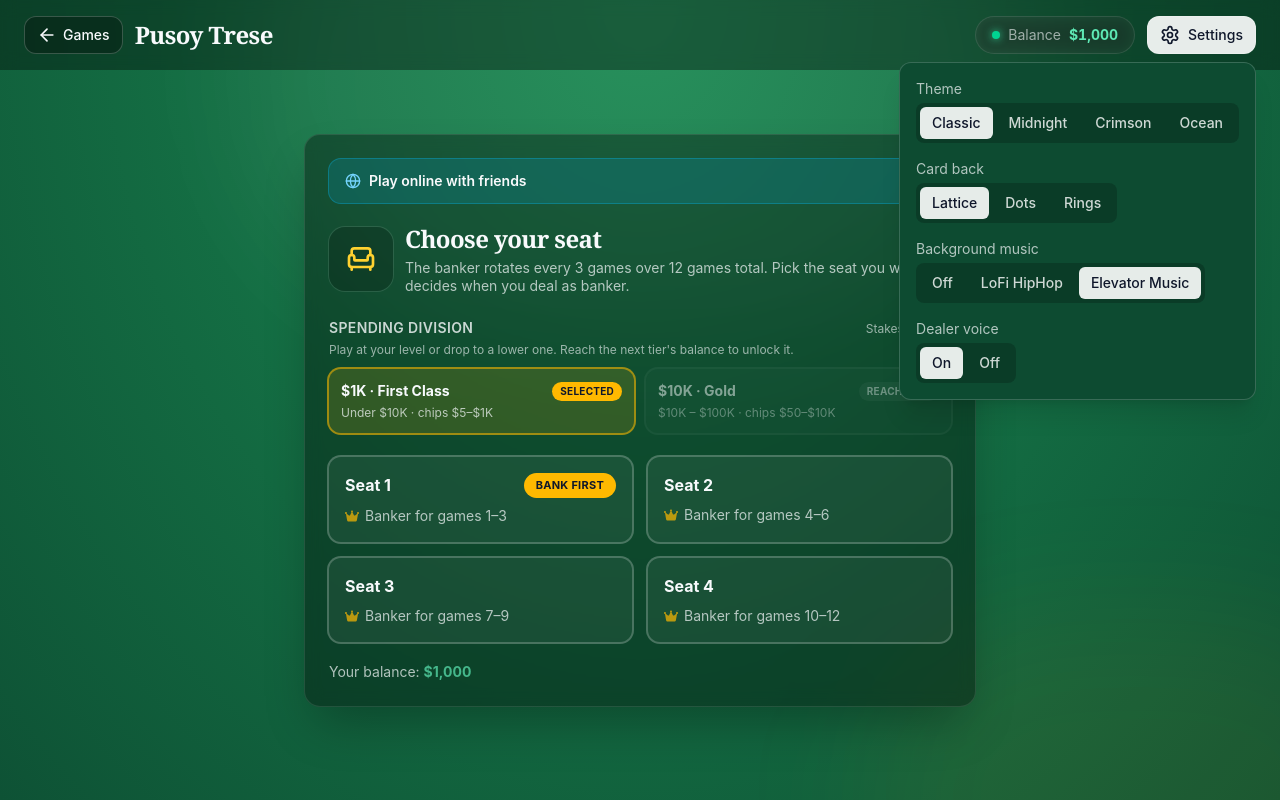
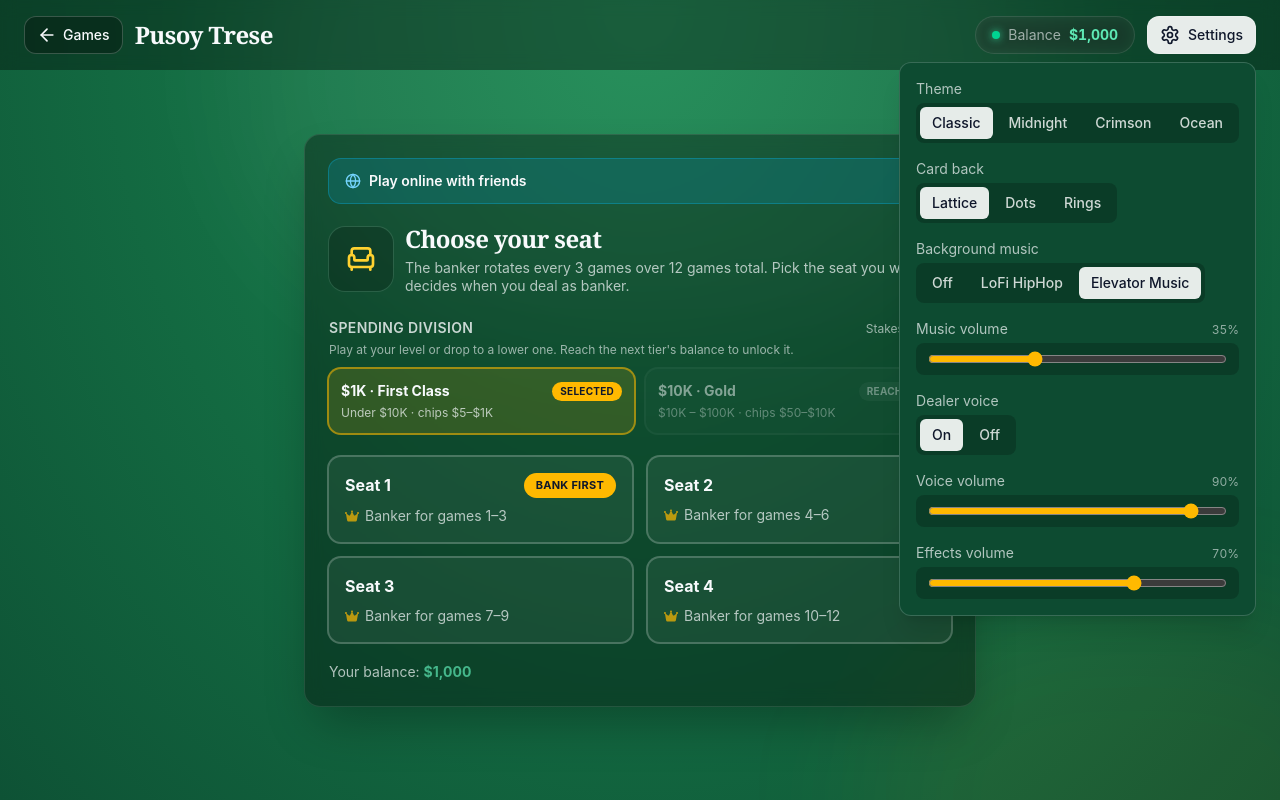
Before and after one commit to MarkAlfred95/card-games, a React (Vite) app: page /games/pusoy-trese in a window 1280 px wide. Both pictures are taken after a click on the button "Settings". Built offline with nearby package versions, Linux system fonts and the light colour scheme.

Commit message:
feat: added sfx to the pusoy trese game

```diff
--- a/src/components/game/pusoy-trese/Header.tsx
+++ b/src/components/game/pusoy-trese/Header.tsx
@@ -8,6 +8,14 @@ import type { MusicKey } from "../../../music";
 import type { VoiceKey } from "../../../voice";
 import SettingsMenu from "./SettingsMenu";
 import Picker from "./Picker";
+import Slider from "./Slider";
+
+// Per-channel audio levels (0..1).
+export interface AudioLevels {
+	music: number;
+	voice: number;
+	sfx: number;
+}
 
 interface HeaderProps {
 	theme: ThemeKey;
@@ -26,6 +34,9 @@ interface HeaderProps {
 	// Dealer voice toggle — shown only when the page wires it up.
 	voice?: VoiceKey;
 	setVoice?: (v: VoiceKey) => void;
+	// Volume sliders — shown only when the page wires them up.
+	volumes?: AudioLevels;
+	onVolume?: (channel: keyof AudioLevels, value: number) => void;
 }
 
 export default function Header({
@@ -42,6 +53,8 @@ export default function Header({
 	musicOptions,
 	voice,
 	setVoice,
+	volumes,
+	onVolume,
 }: HeaderProps) {
 	return (
 		<header className="w-full flex flex-wrap items-center justify-center gap-x-8 gap-y-4 bg-black/35 px-4 sm:px-6 py-4 backdrop-blur">
@@ -98,6 +111,13 @@ export default function Header({
 								onChange={setMusic}
 							/>
 						)}
+						{volumes && onVolume && (
+							<Slider
+								label="Music volume"
+								value={volumes.music}
+								onChange={(v) => onVolume("music", v)}
+							/>
+						)}
 						{voice !== undefined && setVoice && (
 							<Picker
 								label="Dealer voice"
@@ -109,6 +129,20 @@ export default function Header({
 								onChange={setVoice}
 							/>
 						)}
+						{volumes && onVolume && (
+							<>
+								<Slider
+									label="Voice volume"
+									value={volumes.voice}
+									onChange={(v) => onVolume("voice", v)}
+								/>
+								<Slider
+									label="Effects volume"
+									value={volumes.sfx}
+									onChange={(v) => onVolume("sfx", v)}
+								/>
+							</>
+						)}
 					</SettingsMenu>
 				</div>
 			</div>
--- a/src/components/game/pusoy-trese/SettingsMenu.tsx
+++ b/src/components/game/pusoy-trese/SettingsMenu.tsx
@@ -3,6 +3,7 @@ import { createPortal } from "react-dom";
 import { AnimatePresence, motion } from "framer-motion";
 import type { ReactNode } from "react";
 import { LuSettings } from "react-icons/lu";
+import { playSfx } from "../../../sfx";
 
 // Distance (px) between the trigger button and the dropdown, matching mt-2.
 const GAP = 8;
@@ -72,7 +73,10 @@ export default function SettingsMenu({
 		<>
 			<button
 				ref={buttonRef}
-				onClick={() => setOpen((v) => !v)}
+				onClick={() => {
+					playSfx(open ? "menu_close" : "menu_open");
+					setOpen((v) => !v);
+				}}
 				aria-haspopup="true"
 				aria-expanded={open}
 				title="Settings"
--- /dev/null
+++ b/src/components/game/pusoy-trese/Slider.tsx
@@ -0,0 +1,30 @@
+interface SliderProps {
+	label: string;
+	// 0..1
+	value: number;
+	onChange: (value: number) => void;
+}
+
+// Volume slider for the settings menu, visually paired with Picker.
+export default function Slider({ label, value, onChange }: SliderProps) {
+	const pct = Math.round(value * 100);
+	return (
+		<div className="flex flex-col justify-center gap-1">
+			<span className="flex items-baseline justify-between text-sm opacity-70">
+				{label}
+				<span className="text-xs tabular-nums opacity-80">{pct}%</span>
+			</span>
+			<div className="flex items-center rounded-lg bg-black/20 px-3 py-2">
+				<input
+					type="range"
+					min={0}
+					max={100}
+					value={pct}
+					onChange={(e) => onChange(Number(e.target.value) / 100)}
+					className="w-full cursor-pointer accent-amber-400"
+					aria-label={`${label} volume`}
+				/>
+			</div>
+		</div>
+	);
+}
--- a/src/components/game/pusoy-trese/index.ts
+++ b/src/components/game/pusoy-trese/index.ts
@@ -1,5 +1,7 @@
 // Public surface for the Pusoy Trese feature components.
 export { default as Header } from "./Header";
+export type { AudioLevels } from "./Header";
+export { default as Slider } from "./Slider";
 export { default as PokerTable } from "./PokerTable";
 export { default as BettingGate } from "./BettingGate";
 export { default as HandZone } from "./HandZone";
--- a/src/music.ts
+++ b/src/music.ts
@@ -1,7 +1,7 @@
 // Background music registry + playback hook. Each track is an mp3 asset;
 // `off` silences playback entirely.
 
-import { useEffect } from 'react'
+import { useEffect, useRef } from 'react'
 import lofiHiphop from './assets/bg_music/lofi_hiphop.mp3'
 import elevatorMusic from './assets/bg_music/elevator_music.mp3'
 
@@ -22,14 +22,24 @@ export const MUSIC_KEYS = Object.keys(MUSIC) as MusicKey[]
 
 // Loops the selected track for as long as the component is mounted. Autoplay
 // may be blocked before the first user gesture, so a rejected play() retries
-// once on the next pointerdown.
+// once on the next pointerdown. Volume changes apply to the playing track
+// without restarting it.
 export function useBgMusic(track: MusicKey, volume = 0.35) {
+  const audioRef = useRef<HTMLAudioElement | null>(null)
+  const volumeRef = useRef(volume)
+
+  useEffect(() => {
+    volumeRef.current = volume
+    if (audioRef.current) audioRef.current.volume = volume
+  }, [volume])
+
   useEffect(() => {
     const src = MUSIC[track].src
     if (!src) return
     const audio = new Audio(src)
     audio.loop = true
-    audio.volume = volume
+    audio.volume = volumeRef.current
+    audioRef.current = audio
     let retry: (() => void) | null = null
     audio.play().catch(() => {
       retry = () => {
@@ -42,6 +52,7 @@ export function useBgMusic(track: MusicKey, volume = 0.35) {
       if (retry) document.removeEventListener('pointerdown', retry)
       audio.pause()
       audio.src = ''
+      audioRef.current = null
     }
-  }, [track, volume])
+  }, [track])
 }
--- a/src/pages/PusoyTrese.tsx
+++ b/src/pages/PusoyTrese.tsx
@@ -41,9 +41,12 @@ import {
 	speakAfter,
 	stopVoice,
 	setVoiceEnabled,
+	setVoiceVolume,
 	NATURAL_CUES,
 } from "../voice";
 import type { VoiceCue, VoiceKey } from "../voice";
+import { playSfx, setSfxVolume } from "../sfx";
+import type { SfxKey } from "../sfx";
 import type { CSSVars } from "../styleVars";
 import { useWallet, formatUSD, formatDelta, formatCompactUSD } from "../wallet";
 import { DIVISIONS, divisionFor, divisionsUpTo } from "../divisions";
@@ -59,6 +62,7 @@ import {
 	MIN_CHIP,
 	COMEBACK_STAKE,
 } from "../components/game/pusoy-trese";
+import type { AudioLevels } from "../components/game/pusoy-trese";
 
 interface Zones {
 	hand: CardModel[];
@@ -218,9 +222,18 @@ export default function PusoyTrese() {
 	const [theme, setTheme] = useState<ThemeKey>("classic");
 	const [back, setBack] = useState<BackKey>("lattice");
 	const [music, setMusic] = useState<MusicKey>("elevator");
-	useBgMusic(music);
 	const [voice, setVoice] = useState<VoiceKey>("on");
+	const [volumes, setVolumes] = useState<AudioLevels>({
+		music: 0.35,
+		voice: 0.9,
+		sfx: 0.7,
+	});
+	const setVolume = (channel: keyof AudioLevels, value: number) =>
+		setVolumes((prev) => ({ ...prev, [channel]: value }));
+	useBgMusic(music, volumes.music);
 	useEffect(() => setVoiceEnabled(voice === "on"), [voice]);
+	useEffect(() => setVoiceVolume(volumes.voice), [volumes.voice]);
+	useEffect(() => setSfxVolume(volumes.sfx), [volumes.sfx]);
 	// Greet once on entry; stop any pending lines when leaving the page.
 	useEffect(() => {
 		speak("welcome");
@@ -375,9 +388,13 @@ export default function PusoyTrese() {
 		// Banker doesn't bet; a broke player is auto-staked and skips the chip tray.
 		setPhase(seat === bnk || humanBroke ? "arranging" : "betting");
 
+		playSfx("card_shuffle");
+		setTimeout(() => playSfx("card_deal"), 700);
+
 		// Round-entry announcement: one milestone/banker line (or a plain dealing
 		// line), then the phase prompt. Rules recap only on the banker's first game.
 		const stintStart = gi % GAMES_PER_BANKER === 0;
+		if (stintStart && gi > 0) playSfx("banker_crown");
 		const cues: (VoiceCue | false)[] = [];
 		if (gi === 0) cues.push("matchStart");
 		else if (gi === TOTAL_GAMES - 1) cues.push("finalGame");
@@ -400,6 +417,7 @@ export default function PusoyTrese() {
 			prev.map((s, i) => (i === humanSeat ? humanStake : s)),
 		);
 		setPhase("arranging");
+		playSfx("chip_stack");
 		speak(
 			wallet.balance > 0 && humanStake >= wallet.balance * 0.25
 				? "bigBet"
@@ -438,8 +456,28 @@ export default function PusoyTrese() {
 			// "cards on the table" line rather than cutting it off.
 			const delta = res.moneyDeltas[humanSeat];
 			const big = 10 * MIN_CHIP * factor;
+			const event = revealEventCue(res, humanSeat, banker);
+
+			// Cards flip immediately; the outcome stinger and chips lag a beat.
+			playSfx("card_flip");
+			const stinger: SfxKey | null = event?.startsWith("natural")
+				? "natural_fanfare"
+				: event === "foulSelf"
+					? "foul_buzzer"
+					: event === "sweep"
+						? "sweep_fanfare"
+						: delta > 0
+							? "win_jingle"
+							: delta < 0
+								? "lose_sting"
+								: null;
+			setTimeout(() => {
+				if (stinger) playSfx(stinger);
+				if (delta !== 0) playSfx("chip_slide");
+			}, 450);
+
 			speakAfter(
-				revealEventCue(res, humanSeat, banker),
+				event,
 				delta > 0
 					? delta >= big
 						? "roundWinBig"
@@ -457,6 +495,7 @@ export default function PusoyTrese() {
 	}
 
 	function nextGame() {
+		playSfx("button_click");
 		const next = gameIndex + 1;
 		if (next >= TOTAL_GAMES) {
 			setPhase("gameover");
@@ -470,6 +509,7 @@ export default function PusoyTrese() {
 		setPhase("setup");
 		setGameIndex(0);
 		setResult(null);
+		playSfx("button_click");
 		speak("playAgain");
 	}
 
@@ -480,6 +520,7 @@ export default function PusoyTrese() {
 		const earnings = balances.map((b, s) => b - startBalances[s]);
 		const mine = earnings[humanSeat];
 		const above = earnings.filter((e) => e > mine).length;
+		playSfx(above === 0 ? "match_win_fanfare" : "match_end");
 		speak(
 			above === 0
 				? "matchWin"
@@ -498,6 +539,7 @@ export default function PusoyTrese() {
 			? zones[fromZone].find((c) => c.id === active.id)
 			: undefined;
 		setActiveCard(card ?? null);
+		if (card) playSfx("card_pick");
 	}
 
 	function handleDragEnd({ active, over }: DragEndEvent) {
@@ -507,6 +549,17 @@ export default function PusoyTrese() {
 		if (!from) return;
 		const activeId = String(active.id);
 		const droppedOnCard = over.data.current?.type === "card";
+
+		// Foley for the outcome, mirroring the state update below: swapping two
+		// cards vs. moving into a zone's free slot.
+		if (droppedOnCard) {
+			if (String(over.id) !== activeId) playSfx("card_swap");
+		} else {
+			const to = over.id as ZoneId;
+			const fromZone = active.data.current?.zone as ZoneId;
+			if (fromZone !== to && zones[to].length < CAPACITY[to])
+				playSfx("card_drop");
+		}
 
 		setRound((prev) => {
 			const z = prev.zones;
@@ -606,6 +659,8 @@ export default function PusoyTrese() {
 							musicOptions={musicOptions}
 							voice={voice}
 							setVoice={setVoice}
+							volumes={volumes}
+							onVolume={setVolume}
 						/>
 						<div className="p-4">
 							<motion.div
@@ -812,6 +867,8 @@ export default function PusoyTrese() {
 						musicOptions={musicOptions}
 						voice={voice}
 						setVoice={setVoice}
+						volumes={volumes}
+						onVolume={setVolume}
 					/>
 
 					<div className="relative p-4">
@@ -968,6 +1025,8 @@ export default function PusoyTrese() {
 						musicOptions={musicOptions}
 						voice={voice}
 						setVoice={setVoice}
+						volumes={volumes}
+						onVolume={setVolume}
 					/>
 
 					<div className="flex flex-1 flex-col gap-4 p-4 sm:p-6">
@@ -1021,7 +1080,14 @@ export default function PusoyTrese() {
 								banker={names[banker]}
 								balance={wallet.balance}
 								stake={humanStake}
-								setStake={setHumanStake}
+								setStake={(v) => {
+									playSfx(
+										v > humanStake
+											? "chip_place"
+											: "button_click",
+									);
+									setHumanStake(v);
+								}}
 								onPlace={placeBet}
 								factor={factor}
 							/>
--- /dev/null
+++ b/src/sfx.ts
@@ -0,0 +1,50 @@
+// Sound-effect registry + playback. One-shots from src/assets/sfx/ (prompt
+// list: docs/sfx-prompts.md). Effects play on their own channel and may
+// overlap each other — they never touch the dealer voice or the music.
+
+// filename (sans extension) -> bundled asset url
+const FILES = Object.fromEntries(
+  Object.entries(
+    import.meta.glob('./assets/sfx/*.mp3', {
+      eager: true,
+      import: 'default',
+    }) as Record<string, string>,
+  ).map(([path, url]) => [path.split('/').pop()!.replace(/\.mp3$/, ''), url]),
+)
+
+export type SfxKey =
+  | 'card_shuffle'
+  | 'card_deal'
+  | 'card_pick'
+  | 'card_drop'
+  | 'card_swap'
+  | 'card_flip'
+  | 'chip_place'
+  | 'chip_stack'
+  | 'chip_slide'
+  | 'button_click'
+  | 'menu_open'
+  | 'menu_close'
+  | 'foul_buzzer'
+  | 'win_jingle'
+  | 'lose_sting'
+  | 'sweep_fanfare'
+  | 'natural_fanfare'
+  | 'banker_crown'
+  | 'match_win_fanfare'
+  | 'match_end'
+
+let volume = 0.7
+
+export function setSfxVolume(v: number) {
+  volume = v
+}
+
+export function playSfx(key: SfxKey) {
+  const url = FILES[key]
+  if (!url || volume <= 0) return
+  const audio = new Audio(url)
+  audio.volume = volume
+  // Autoplay may be blocked before the first user gesture — drop it silently.
+  audio.play().catch(() => {})
+}
--- a/src/voice.ts
+++ b/src/voice.ts
@@ -84,12 +84,18 @@ export const NATURAL_CUES: Record<string, VoiceCue> = {
 export type VoiceKey = 'on' | 'off'
 
 let enabled = true
+let volume = 0.9
 let current: HTMLAudioElement | null = null
 let queue: string[] = []
 
 export function setVoiceEnabled(on: boolean) {
   enabled = on
   if (!on) stopVoice()
+}
+
+export function setVoiceVolume(v: number) {
+  volume = v
+  if (current) current.volume = v
 }
 
 export function stopVoice() {
@@ -109,7 +115,7 @@ function playNext() {
     return
   }
   const audio = new Audio(url)
-  audio.volume = 0.9
+  audio.volume = volume
   audio.onended = playNext
   current = audio
   // Autoplay may be blocked before the first user gesture — skip ahead.
```
Also changed, not shown: 1 other file (tests, documents, lock files or other folders).
